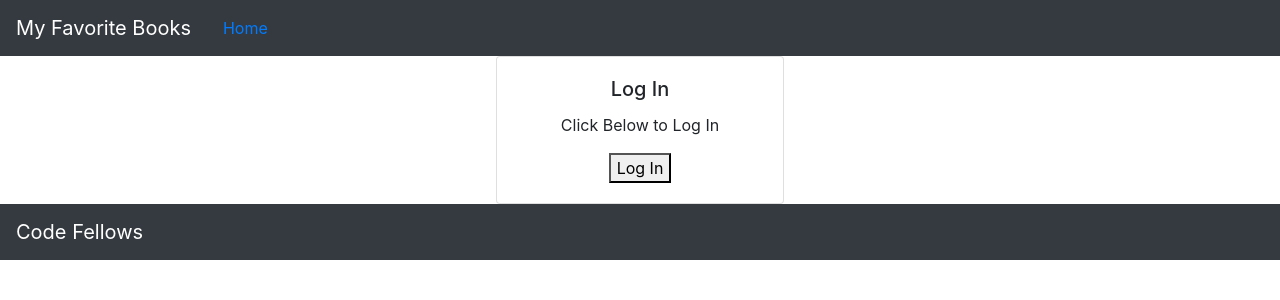
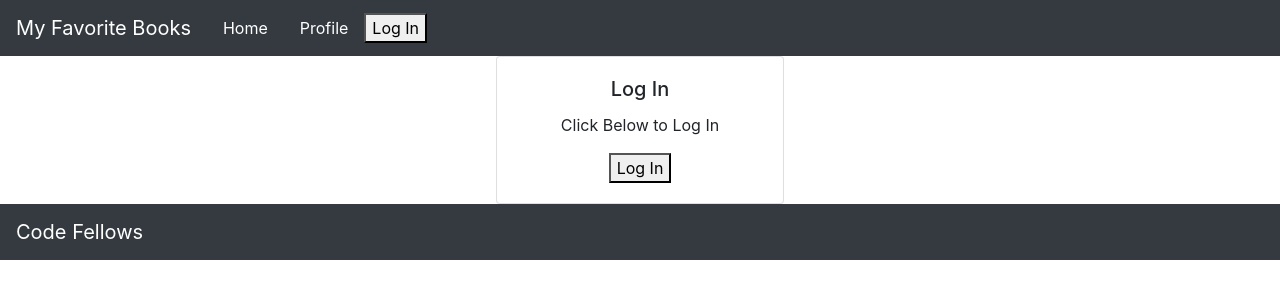
Before and after one commit to richeyslr/can-of-books-frontend, a React (Create React App) app: page / in a window 1280 px wide. Shown: the top 300 px of the page. Built offline with nearby package versions, Linux system fonts and the light colour scheme.

Commit message:
header and logout working

```diff
--- a/src/Header.js
+++ b/src/Header.js
@@ -1,19 +1,23 @@
 import React from 'react';
-import { Navbar, NavItem } from 'react-bootstrap';
+import LogoutButton from './LogoutButton';
+import 'bootstrap/dist/css/bootstrap.min.css';
+import { Navbar, NavItem }  from 'react-bootstrap';
+import LoginButton from './LoginButton';
+import { withAuth0 } from '@auth0/auth0-react';
 import { Link } from "react-router-dom";
 import './Header.css';
 
 class Header extends React.Component {
   render() {
-    return (
+    return(
       <Navbar collapseOnSelect expand="lg" bg="dark" variant="dark">
         <Navbar.Brand>My Favorite Books</Navbar.Brand>
         <NavItem><Link to="/" className="nav-link">Home</Link></NavItem>
-        {/* TODO: if the user is logged in, render a navigation link to profile page */}
-        {/* TODO: if the user is logged in, render the `LogoutButton` */}
+        <NavItem><Link to="/profile" className="nav-link">Profile</Link></NavItem>
+        {this.props.auth0.isAuthenticated ? <LogoutButton /> : <LoginButton />}
       </Navbar>
     )
   }
 }
 
-export default Header;
+export default withAuth0(Header);
--- a/src/LogoutButton.js
+++ b/src/LogoutButton.js
@@ -1,14 +1,14 @@
-import { Component } from "react";
+import React from "react";
+import { useAuth0 } from "@auth0/auth0-react";
 
-class LogoutButton extends Component {
+const LogoutButton = () => {
+  const { logout } = useAuth0();
 
-  render() {
-    return (
-      <button onClick={this.props.onLogout}>
-        Log Out
-      </button>
-    );
-  }
+  return (
+    <button onClick={() => logout({ returnTo: window.location.origin })}>
+      Log Out
+    </button>
+  );
 };
 
 export default LogoutButton;
```
